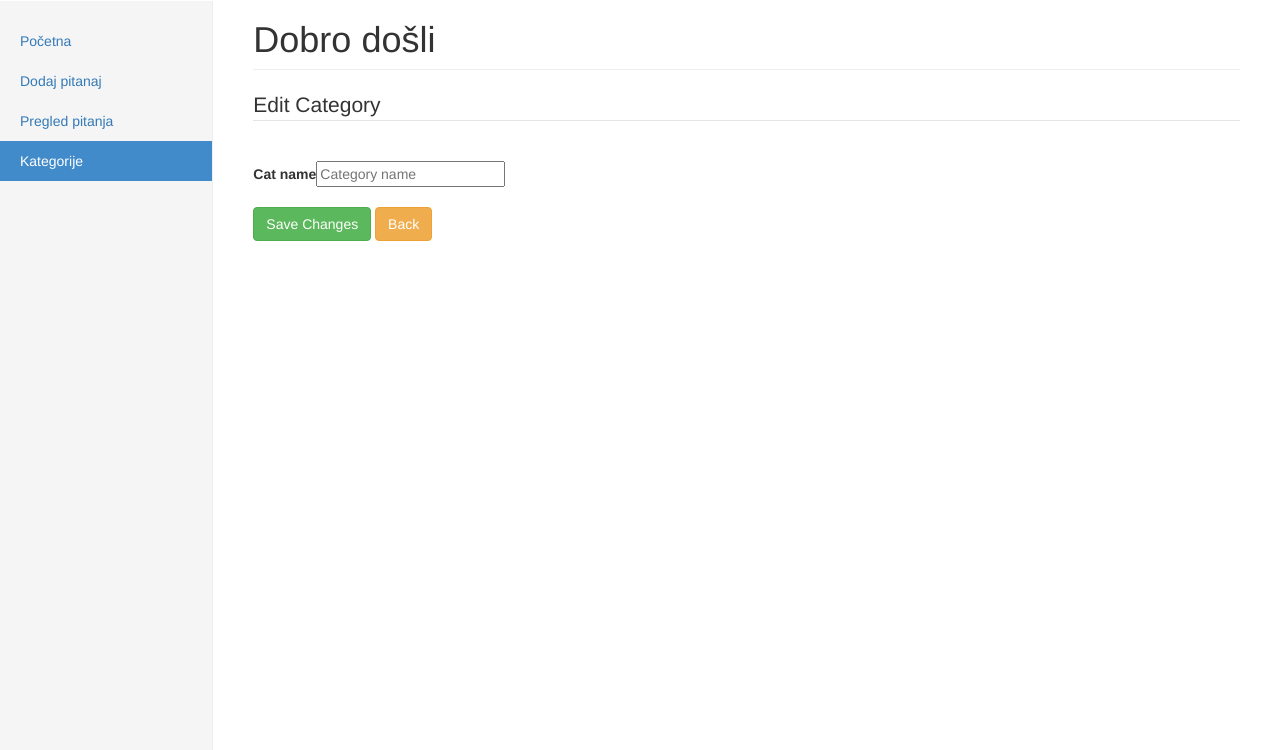
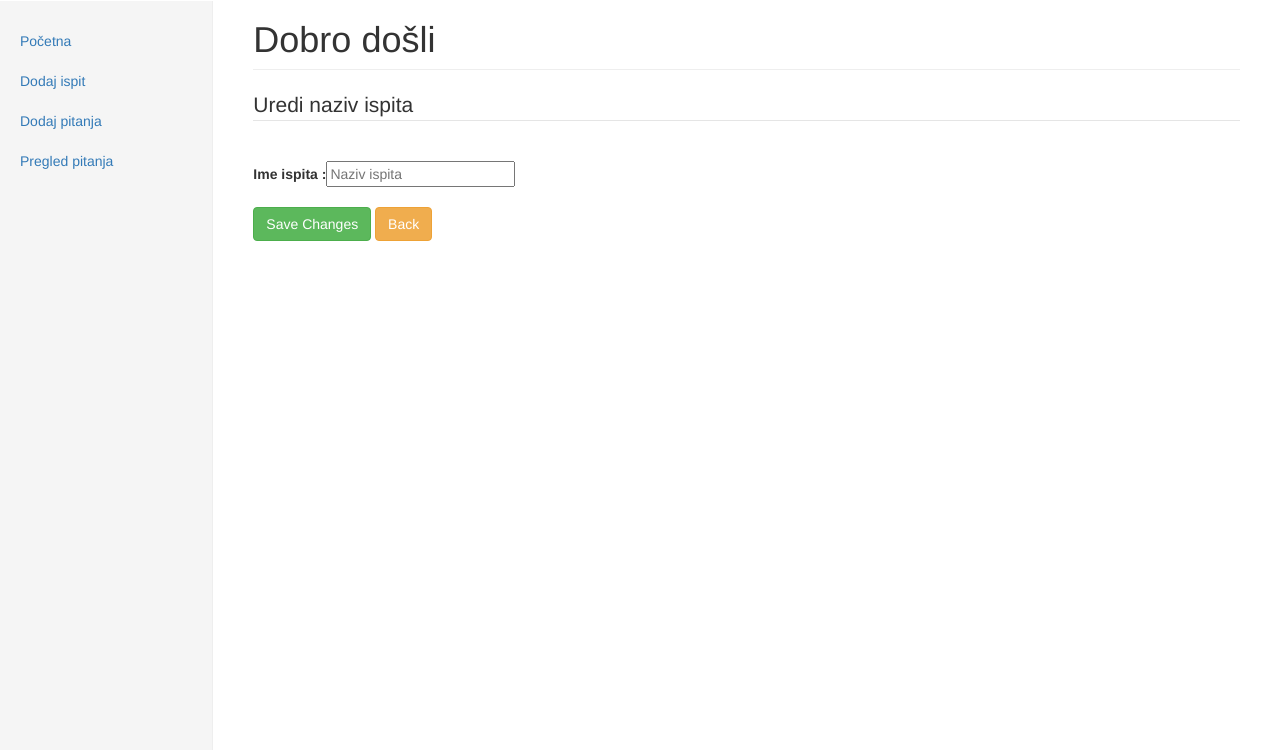
Before and after one commit to domagojcuric/WebIspit, a PHP site: page /admin/edit_cat.php?id=1 in a window 1280 px wide. Shown: the part 50-800 px from the top of the page. Run offline with PHP 8.4, Linux system fonts and the light colour scheme; data that the repository does not hold is empty; some libraries are stand-ins or nearby versions.

Commit message:
putevi usklaženi

```diff
--- a/admin/edit.php
+++ b/admin/edit.php
@@ -68,9 +68,10 @@ if($_GET['id']) {
         <div class="col-sm-3 col-md-2 sidebar">
           <ul class="nav nav-sidebar">
               <li><a href="index.php">Početna</a></li>
+              <li><a href="kategorije.php">Dodaj ispit</a></li>
               <li><a href="add_ques.php">Dodaj pitanja</a></li>
               <li><a href="show_que.php">Pregled pitanja</a></li>
-              <li><a href="kategorije.php">Dodaj ispit</a></li>
+
           </ul>
         </div>
         <div class="col-sm-9 col-sm-offset-3 col-md-10 col-md-offset-2 main">
--- a/admin/edit_cat.php
+++ b/admin/edit_cat.php
@@ -68,9 +68,10 @@ if($_GET['id']) {
         <div class="col-sm-3 col-md-2 sidebar">
           <ul class="nav nav-sidebar">
             <li><a href="index.php">Početna</a></li>
-              <li><a href="add_ques.php">Dodaj pitanaj</a></li>
+            <li><a href="kategorije.php">Dodaj ispit</a></li>
+              <li><a href="add_ques.php">Dodaj pitanja</a></li>
               <li><a href="show_que.php">Pregled pitanja</a></li>
-              <li class="active"><a href="kategorije.php">Kategorije<span class="sr-only">(current)</span></a></li>
+
           </ul>
         </div>
         <div class="col-sm-9 col-sm-offset-3 col-md-10 col-md-offset-2 main">
@@ -79,13 +80,13 @@ if($_GET['id']) {
           <div class="table-responsive">
               <table class="table table-striped">
           <fieldset>
-    <legend>Edit Category</legend>
+    <legend>Uredi naziv ispita</legend>
 
     <form action="php_action/update_cat.php" method="post">
         <table cellspacing="0" cellpadding="0">
             <tr>
-                <th>Cat name</th>
-                <td><input type="text" name="cat_name" placeholder="Category name" value="<?php echo $data['cat_name'] ?>" /></td>
+                <th>Ime ispita : </th>
+                <td><input type="text" name="cat_name" placeholder="Naziv ispita" value="<?php echo $data['cat_name'] ?>" /></td>
             </tr>
 
 
--- a/admin/kategorije.php
+++ b/admin/kategorije.php
@@ -57,7 +57,7 @@ include ("php_action/dbconn.php");
           <ul class="nav nav-sidebar">
               <li><a href="index.php">Početna</a></li>
               <li class="active"><a href="kategorije.php">Dodaj ispit<span class="sr-only">(current)</span></a></li>
-              <li><a href="add_ques.php">Dodaj pitanje</a></li>
+              <li><a href="add_ques.php">Dodaj pitanja</a></li>
               <li><a href="show_que.php">Pregled pitanja</a></li>
 
           </ul>
```
